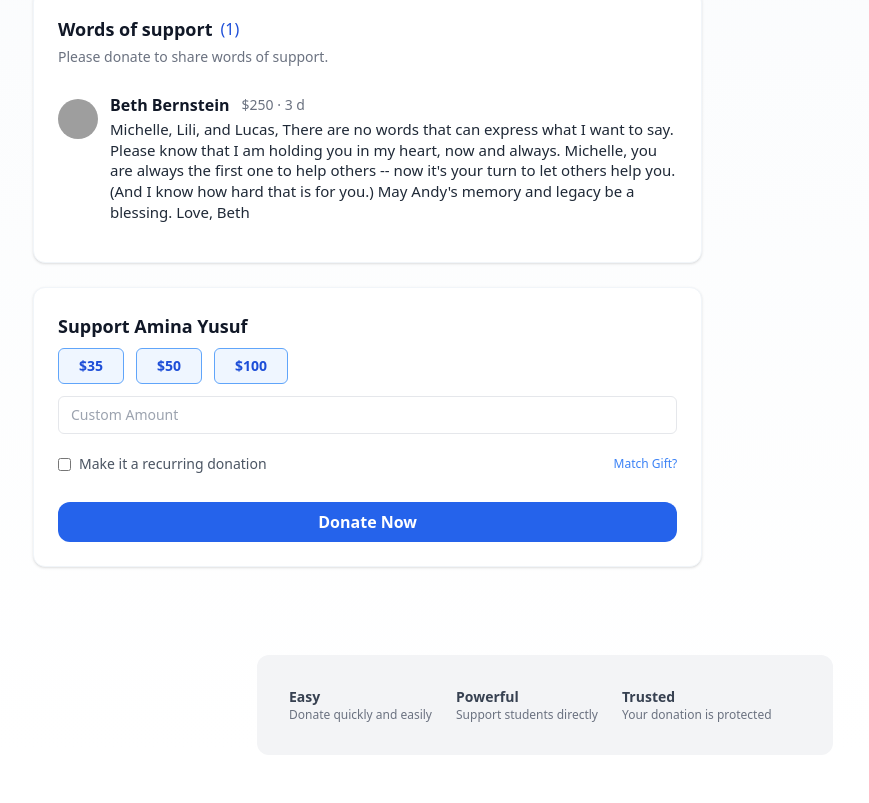
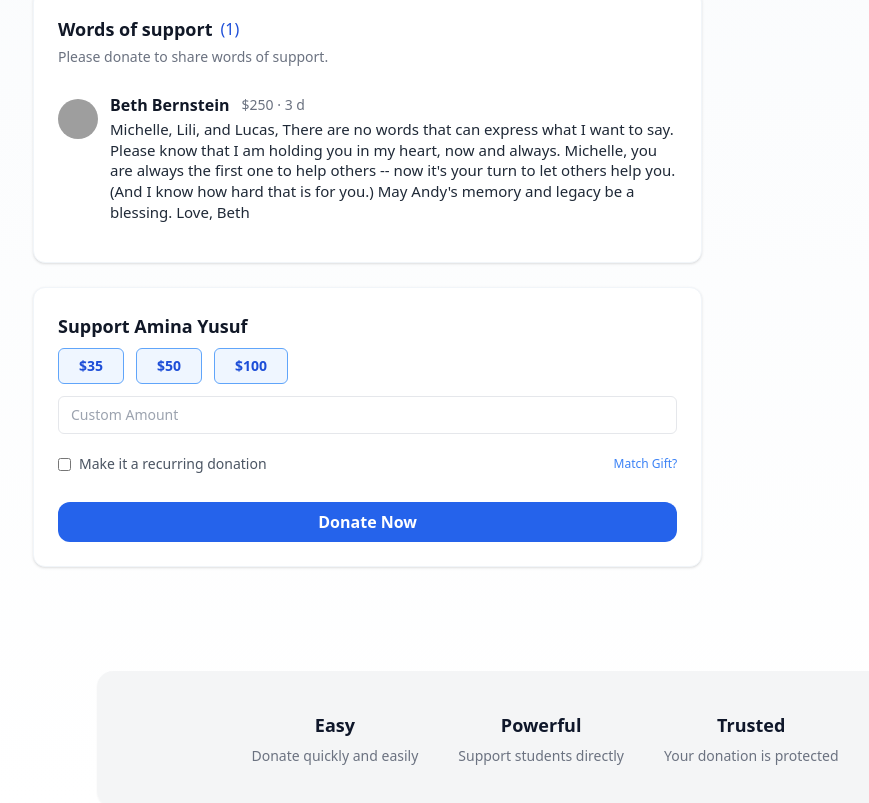
Before and after one commit to syedmaaz20/openai-fundme, a React (Vite) app: page /campaigns/1 in a window 1280 px wide. Shown: the part 1708-2511 px from the top of the page, without its empty margins (95-964 px from the left). Before the commit the page ends 2463 px from the top, so only its background shows below. Built offline with nearby package versions, Linux system fonts and the light colour scheme; grey boxes are pictures that could not be loaded.

Commit message:
feat: Improve footer for desktop view
Improved the footer's layout and content for the desktop view, including a new section with key features.

```diff
--- a/src/pages/CampaignDetail.tsx
+++ b/src/pages/CampaignDetail.tsx
@@ -326,19 +326,19 @@ const CampaignDetail = () => {
           />
         </div>
 
-        <footer className="bg-gray-100 rounded-xl p-8 mt-8 w-full max-w-xl mx-auto text-gray-700 flex flex-col sm:flex-row justify-between items-center gap-4">
-          <div className="flex items-center gap-6 text-sm">
+        <footer className="bg-gray-100/90 rounded-2xl shadow-sm p-10 mt-12 w-full max-w-4xl mx-auto flex flex-col sm:flex-row justify-around items-center gap-6">
+          <div className="flex flex-col sm:flex-row gap-10 w-full justify-center text-center">
             <div>
-              <span className="font-bold">Easy</span>
-              <span className="block text-xs text-gray-500">Donate quickly and easily</span>
+              <span className="font-bold text-lg text-slate-900 block mb-1">Easy</span>
+              <span className="text-gray-500 text-sm">Donate quickly and easily</span>
             </div>
             <div>
-              <span className="font-bold">Powerful</span>
-              <span className="block text-xs text-gray-500">Support students directly</span>
+              <span className="font-bold text-lg text-slate-900 block mb-1">Powerful</span>
+              <span className="text-gray-500 text-sm">Support students directly</span>
             </div>
             <div>
-              <span className="font-bold">Trusted</span>
-              <span className="block text-xs text-gray-500">Your donation is protected</span>
+              <span className="font-bold text-lg text-slate-900 block mb-1">Trusted</span>
+              <span className="text-gray-500 text-sm">Your donation is protected</span>
             </div>
           </div>
         </footer>
```
